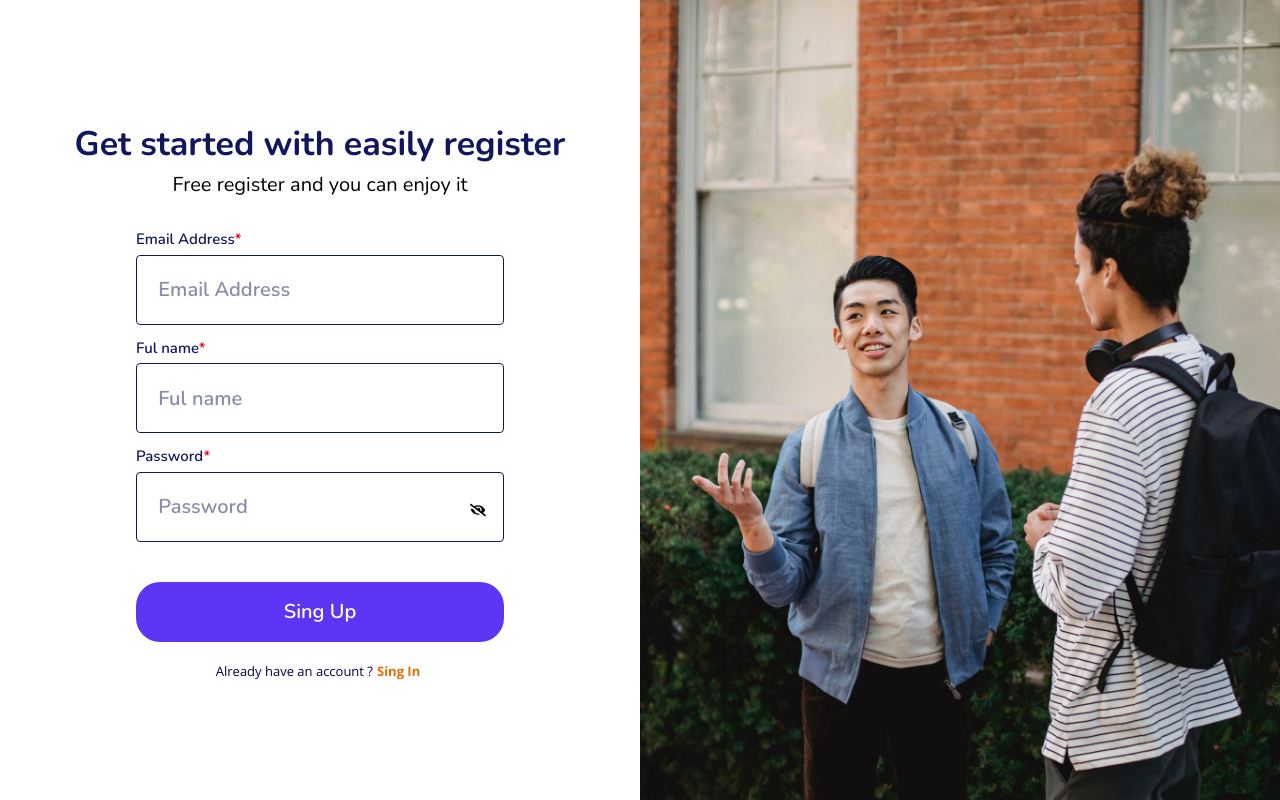
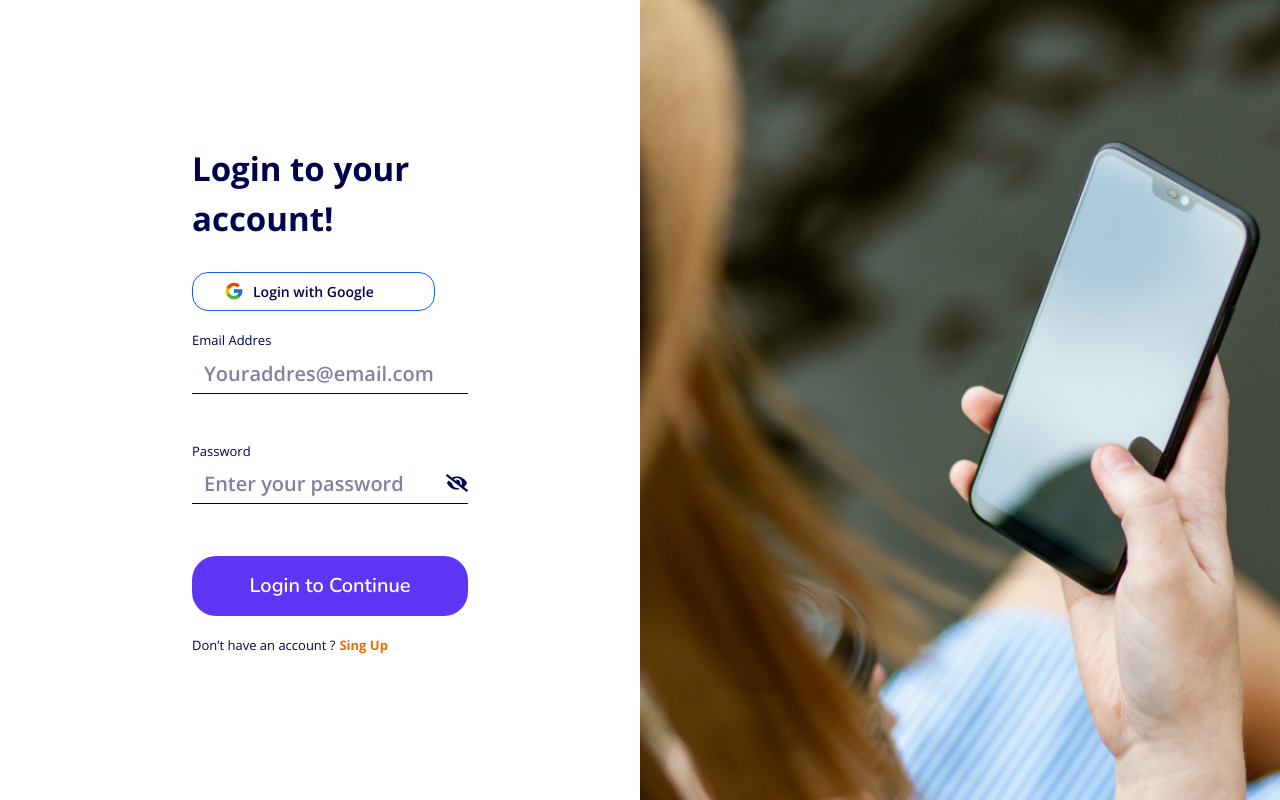
Before and after one commit to Dev0xTanvir/chatapp, a React (Vite) app: page /singin in a window 1280 px wide. Shown: the top 800 px of the page. Built offline with nearby package versions, Linux system fonts and the light colour scheme.

Commit message:
singinpagemake

```diff
--- a/package.json
+++ b/package.json
@@ -15,6 +15,7 @@
     "react": "^19.0.0",
     "react-dom": "^19.0.0",
     "react-icons": "^5.5.0",
+    "react-router": "^7.2.0",
     "react-spinners": "^0.15.0",
     "react-toastify": "^11.0.5",
     "tailwindcss": "^4.0.8"
--- a/src/App.jsx
+++ b/src/App.jsx
@@ -1,11 +1,15 @@
 import React from 'react'
-import SingUp from './Pages'
-
+import { BrowserRouter, Routes, Route } from "react-router";
+import Singin from './Pages/SingIn/Singin';
+import Index from './Pages/Index';
 const App = () => {
   return (
-    <>
-     <SingUp/>
-    </>
+    <BrowserRouter>
+    <Routes>
+      <Route path="/index" element={<Index />} />
+      <Route path="/singin" element={<Singin />} />
+    </Routes>
+  </BrowserRouter>
   )
 }
 
--- /dev/null
+++ b/src/Pages/SingIn/Singin.jsx
@@ -0,0 +1,99 @@
+import React from "react";
+import { FcGoogle } from "react-icons/fc";
+import { useState } from "react";
+import { FaEyeSlash, FaRegEye } from "react-icons/fa";
+import singinjpj from '../../assets/Loging.jpg'
+
+const Singin = () => {
+  let [eye, seteye] = useState(false);
+  let [singininfo, setsingininfo] = useState({
+    email: "",
+    password: "",
+  });
+
+  let handlechange = (event) => {
+    let { name, value } = event.target;
+    setsingininfo({
+      ...singininfo,
+      [name]: value,
+    });
+  };
+
+  return (
+    <div>
+      <div className="flex">
+        <div className=" w-1/2 h-screen flex flex-col justify-center items-start px-48">
+          <h1 className="font-bold font-opensence text-[33px] text-[#03014C] mb-[29px]">
+            Login to your account!
+          </h1>
+          <div className=" py-2 border border-blue-600 rounded-2xl relative">
+            <p className="font-opensence font-semibold text-[14px] text-[#03014C] px-15">
+              <span className="absolute left-[13%] top-[22%] text-[20px]">
+                <FcGoogle />
+              </span>
+              Login with Google
+            </p>
+          </div>
+          <div className="mt-5">
+            <form onSubmit={ (e) => e.preventDefault() } action="#">
+              <div className="flex flex-col items-start">
+                <label
+                  className="font-opensence font-normal text-[13px] text-[#03014C] mb-1"
+                  htmlFor="email"
+                >
+                  Email Addres
+                </label>
+                <input
+                  type="text"
+                  name="email"
+                  value={singininfo.email}
+                  onChange={handlechange}
+                  className="font-opensence font-semibold text-[20px] text-[#03014C]  px-3 py-1 border-b border-b-[#03014C] outline-0"
+                  placeholder="Youraddres@email.com "
+                />
+              </div>
+              <div className="flex flex-col items-start mt-[48px] relative">
+                <label
+                  className="font-opensence font-normal text-[13px] text-[#03014C] mb-1"
+                  htmlFor="password"
+                >
+                  Password
+                </label>
+                <input
+                  type={eye ? "text" : "password"}
+                  name="password"
+                  value={singininfo.password}
+                  onChange={handlechange}
+                  className="font-opensence font-semibold text-[20px] text-[#03014C]  px-3 py-1 border-b border-b-[#03014C] outline-0"
+                  placeholder="Enter your password "
+                />
+                <span
+                  onClick={() => seteye(!eye)}
+                  className="absolute right-[0] bottom-[10px]  text-[22px] text-[#03014C]"
+                >
+                  {eye ? <FaRegEye /> : <FaEyeSlash />}
+                </span>
+              </div>
+              <button className="w-full h-[60px] py-2 bg-[#5F35F5] rounded-3xl mt-13 text-white font-nonitw font-semibold text-[20px] cursor-pointer">
+                Login to Continue
+              </button>
+            </form>
+            <p className="mt-5 font-opensence font-normal text-[13px] text-[#03014C] ">
+              Don’t have an account ?
+              <samp className="font-opensence font-bold text-[13px] text-[#EA6C00] px-1">
+                Sing Up
+              </samp>
+            </p>
+          </div>
+        </div>
+        <div className=" w-1/2 h-screen">
+        <picture>
+          <img src={singinjpj} alt={singinjpj} />
+        </picture>
+        </div>
+      </div>
+    </div>
+  );
+};
+
+export default Singin;
--- a/src/Pages/index.jsx
+++ b/src/Pages/index.jsx
@@ -7,10 +7,10 @@ import {
   sendEmailVerification,
 } from "firebase/auth";
 import auth from "../../Database/FIrebase.config";
-import { ClipLoader, FadeLoader } from "react-spinners";
+import {FadeLoader } from "react-spinners";
 import regestation from '../assets/Regestation.png'
 
-const SingUp = () => {
+const Index = () => {
   let data = lib.singUpData();
   let { successtost, errortost, infotost } = lib;
 
@@ -37,6 +37,9 @@ const SingUp = () => {
       setpassword(value);
     }
   };
+
+  console.log('hi');
+
 
   // ------------------------------
 
@@ -124,8 +127,8 @@ const SingUp = () => {
                     onClick={() => seteye(!eye)}
                     className={
                       passwordError && password == ""
-                        ? " absolute right-[5%] top-[43%] cursor-pointer"
-                        : " absolute right-[5%] top-[59%]  cursor-pointer"
+                        ? " absolute right-[5%] top-[43%] cursor-pointer text-[22px] text-[#03014C]"
+                        : " absolute right-[5%] top-[59%]  cursor-pointer text-[22px] text-[#03014C]"
                     }
                   >
                     {eye ? <FaRegEye /> : <FaEyeSlash />}
@@ -179,4 +182,4 @@ const SingUp = () => {
   );
 };
 
-export default SingUp;
+export default Index;
```
Also changed, not shown: 1 other file (tests, documents, lock files or other folders).
